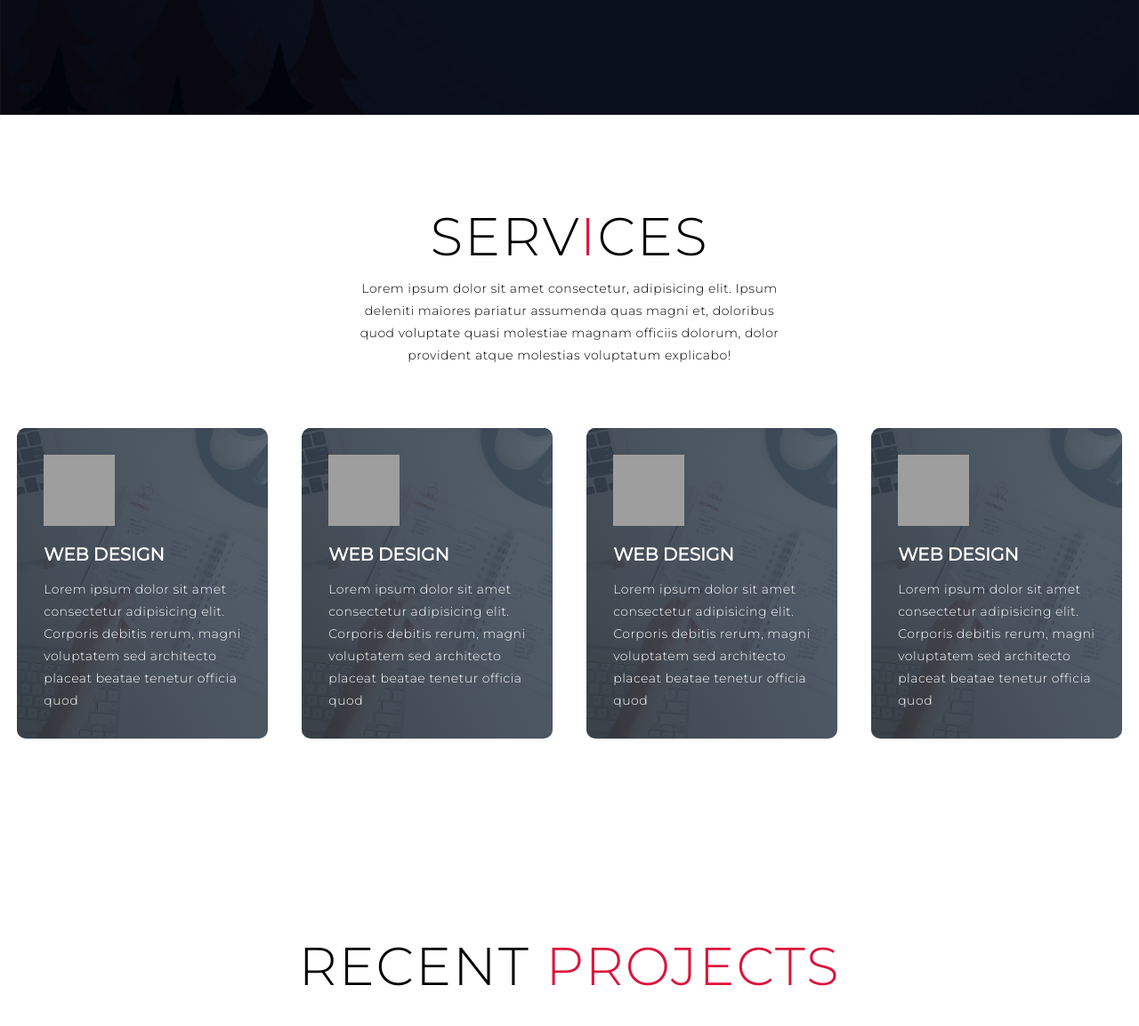
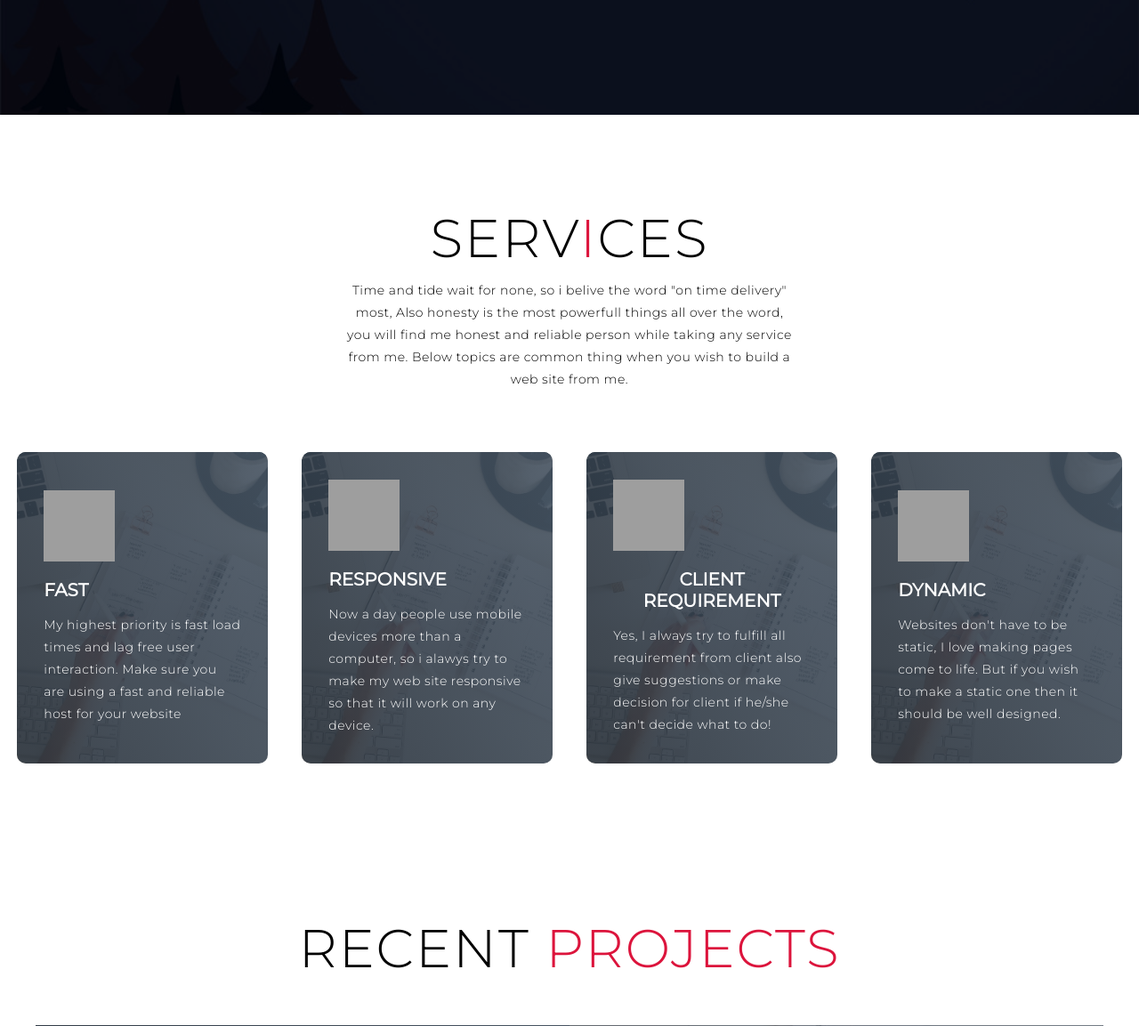
Before and after one commit to Ashike12/MyPortfolio, a PHP site: page /index.html in a window 1280 px wide. Shown: the part 671-1824 px from the top of the page at 89% size. Run offline with PHP 8.4, Linux system fonts and the light colour scheme; grey boxes are pictures that could not be loaded.

Commit message:
services updated

```diff
--- a/index.html
+++ b/index.html
@@ -4,7 +4,7 @@
   <meta charset="UTF-8">
   <meta name="viewport" content="width=device-width, initial-scale=1.0">
   <link rel="stylesheet" href="style.css">
-  <title>My Website</title>
+  <title>Ashikur Rahman Nabir</title>
 </head>
 <body>
   <!-- Toolbar -->
@@ -48,28 +48,31 @@
     <div class="services container">
       <div class="service-top">
         <h1 class="section-title">Serv<span>i</span>ces</h1>
-        <p>Lorem ipsum dolor sit amet consectetur, adipisicing elit. Ipsum deleniti maiores pariatur assumenda quas magni et, doloribus quod voluptate quasi molestiae magnam officiis dolorum, dolor provident atque molestias voluptatum explicabo!</p>
+        <p>Time and tide wait for none, so i belive the word "on time delivery" most, Also honesty is the most powerfull things all over the word,
+          you will find me honest and reliable person while taking any service from me. Below topics are common thing when you wish to build a web site from me.
+
+        </p>
       </div>
       <div class="service-bottom">
         <div class="service-item">
           <div class="icon"><img src="https://img.icons8.com/bubbles/100/000000/services.png"/></div>
-          <h2>Web Design</h2>
-          <p>Lorem ipsum dolor sit amet consectetur adipisicing elit. Corporis debitis rerum, magni voluptatem sed architecto placeat beatae tenetur officia quod</p>
+          <h2>Fast</h2>
+          <p>My highest priority is fast load times and lag free user interaction. Make sure you are using a fast and reliable host for your website</p>
         </div>
         <div class="service-item">
           <div class="icon"><img src="https://img.icons8.com/bubbles/100/000000/services.png"/></div>
-          <h2>Web Design</h2>
-          <p>Lorem ipsum dolor sit amet consectetur adipisicing elit. Corporis debitis rerum, magni voluptatem sed architecto placeat beatae tenetur officia quod</p>
+          <h2>Responsive</h2>
+          <p>Now a day people use mobile devices more than a computer, so i alawys try to make my web site responsive so that it will work on any device.</p>
         </div>
         <div class="service-item">
           <div class="icon"><img src="https://img.icons8.com/bubbles/100/000000/services.png"/></div>
-          <h2>Web Design</h2>
-          <p>Lorem ipsum dolor sit amet consectetur adipisicing elit. Corporis debitis rerum, magni voluptatem sed architecto placeat beatae tenetur officia quod</p>
+          <h2>Client Requirement</h2>
+          <p>Yes, I always try to fulfill all requirement from client also give suggestions or make decision for client if he/she can't decide what to do!</p>
         </div>
         <div class="service-item">
           <div class="icon"><img src="https://img.icons8.com/bubbles/100/000000/services.png"/></div>
-          <h2>Web Design</h2>
-          <p>Lorem ipsum dolor sit amet consectetur adipisicing elit. Corporis debitis rerum, magni voluptatem sed architecto placeat beatae tenetur officia quod</p>
+          <h2>Dynamic</h2>
+          <p>Websites don't have to be static, I love making pages come to life. But if you wish to make a static one then it should be well designed.</p>
         </div>
       </div>
     </div>
--- a/style.css
+++ b/style.css
@@ -270,7 +270,8 @@
 	text-align: center;
 	max-width: 1500px;
 	margin: 0 auto;
-	padding: 100px 0;
+	padding-top: 100px;
+	padding-bottom: 50px;
 }
 #services .service-top {
 	max-width: 500px;
@@ -284,6 +285,7 @@
 	margin-top: 50px;
 }
 #services .service-item {
+	height: 350px !important;
 	flex-basis: 80%;
 	display: flex;
 	align-items: flex-start;
```
